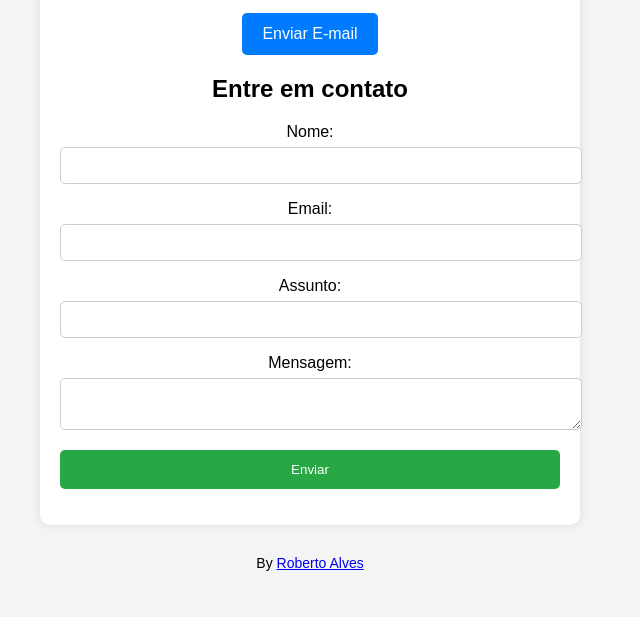
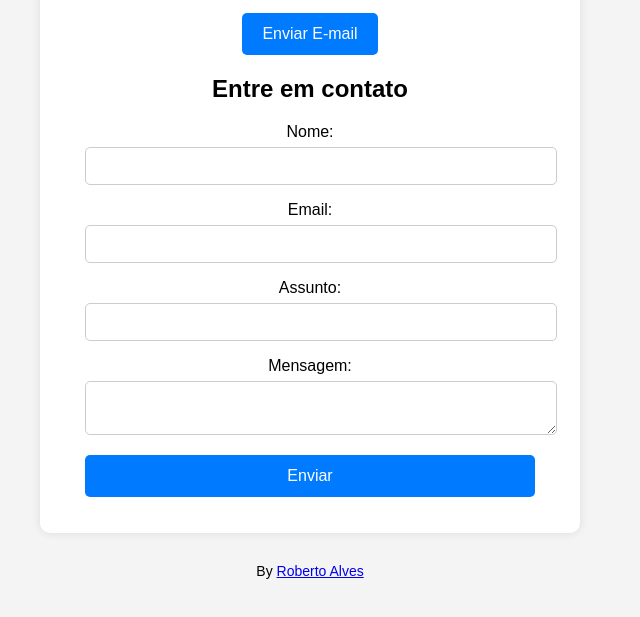
Before and after one commit to robertoalves2/roberto-contact, a plain HTML site: page index.html in a window 1280 px wide. Shown: the part 303-920 px from the top of the page, without its empty margins (330-970 px from the left). Drawn offline with Linux system fonts and the light colour scheme.

Commit message:
Update styles.css

```diff
--- a/styles.css
+++ b/styles.css
@@ -25,48 +25,47 @@ body {
     margin-bottom: 15px;
 }
 
-/* Botão de e-mail */
-.btn {
+/* Botões uniformes */
+.btn, button {
     display: inline-block;
     padding: 12px 20px;
-    background-color: #007bff;
+    background-color: #007bff; /* Azul padrão */
     color: white;
     text-decoration: none;
     border-radius: 5px;
     font-size: 16px;
     transition: background 0.3s ease;
+    border: none;
 }
 
-.btn:hover {
+.btn:hover, button:hover {
     background-color: #0056b3;
 }
 
-/* Formulário responsivo */
+/* Formulário proporcional */
 .form-container {
     margin-top: 20px;
+    width: 90%;
+    max-width: 400px;
+    margin-left: auto;
+    margin-right: auto;
 }
 
+/* Inputs padronizados */
 input, textarea {
     width: 100%;
     padding: 10px;
     margin-top: 6px;
     border: 1px solid #ccc;
     border-radius: 5px;
+    font-size: 14px;
 }
 
+/* Ajuste do botão enviar */
 button {
     width: 100%;
     padding: 12px;
-    background-color: #28a745;
-    color: white;
-    border: none;
-    border-radius: 5px;
-    cursor: pointer;
-    transition: background 0.3s ease;
-}
-
-button:hover {
-    background-color: #218838;
+    font-size: 16px;
 }
 
 /* Rodapé */
@@ -75,19 +74,18 @@ footer {
     font-size: 14px;
 }
 
-/* Responsividade */
-@media screen and (max-width: 600px) {
+/* Ajustes para desktop */
+@media screen and (min-width: 768px) {
     .container {
-        width: 90%;
-        padding: 15px;
+        max-width: 600px;
+        padding: 30px;
     }
 
     .profile-img {
-        max-width: 120px;
+        max-width: 180px;
     }
 
-    .btn, button {
-        font-size: 14px;
-        padding: 10px;
+    .form-container {
+        max-width: 450px;
     }
 }
```
